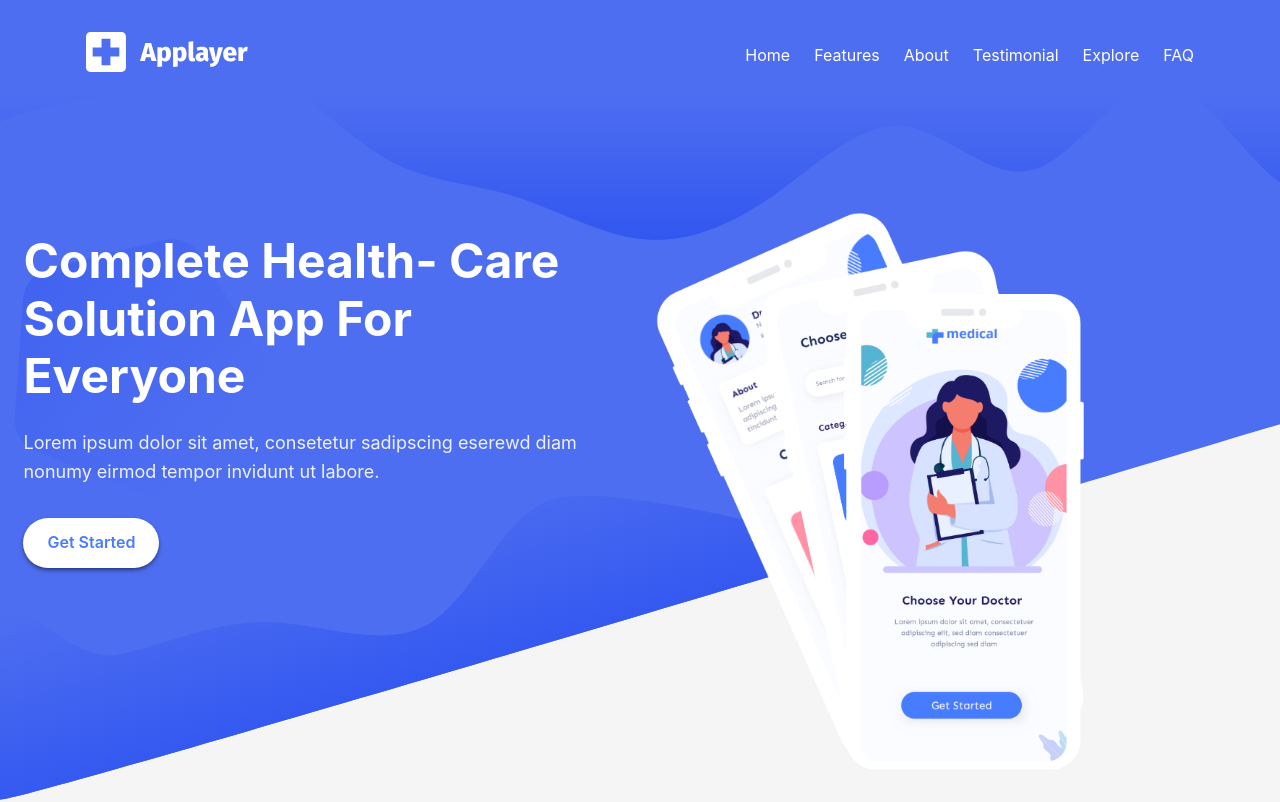
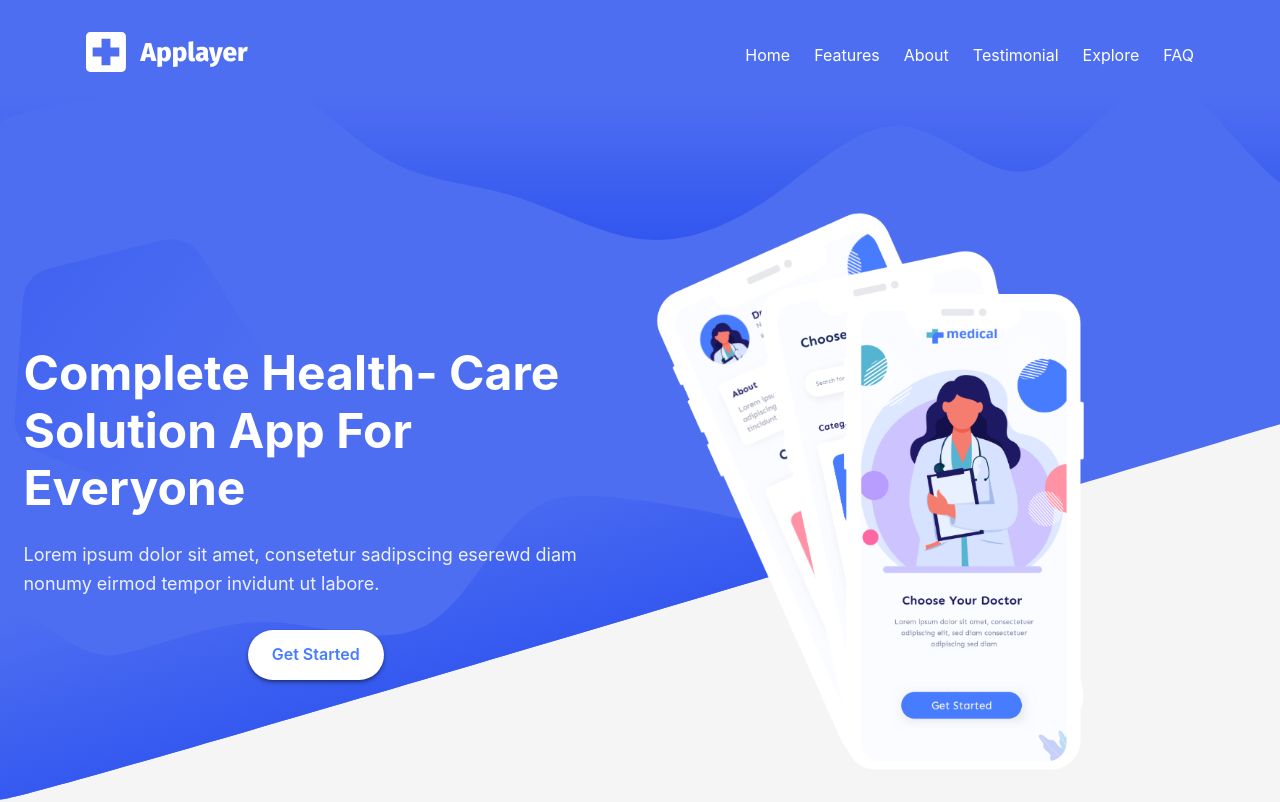
Before and after one commit to Denis793/applayer, a React (Vite) app: page / in a window 1280 px wide. Shown: the top 802 px of the page. Built offline with nearby package versions, Linux system fonts and the light colour scheme.

Commit message:
update hero

```diff
--- a/src/components/Hero/Hero.module.scss
+++ b/src/components/Hero/Hero.module.scss
@@ -33,6 +33,10 @@
 .textBlock {
   width: 100%;
   text-align: center;
+  display: flex;
+  flex-direction: column;
+  align-items: center;
+  padding-top: 14rem;
 
   @media (min-width: 1024px) {
     width: 50%;
```
